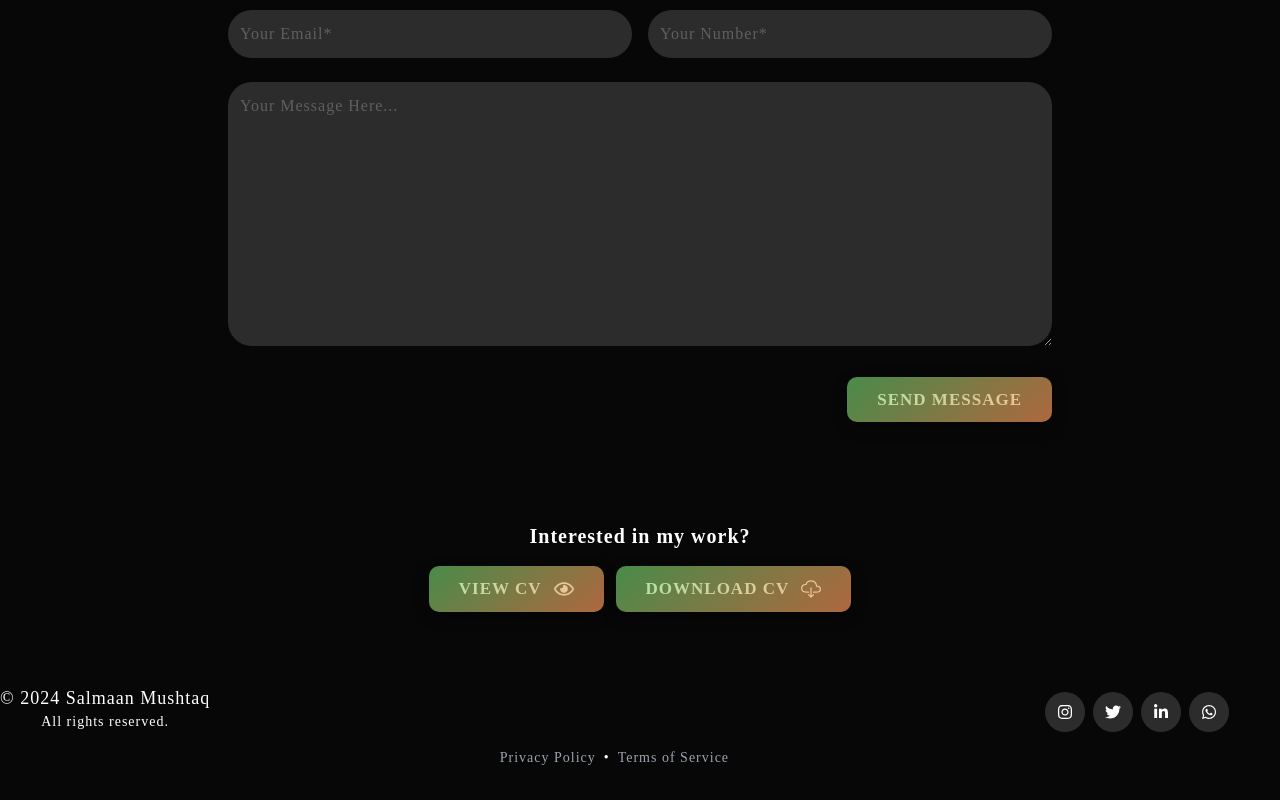
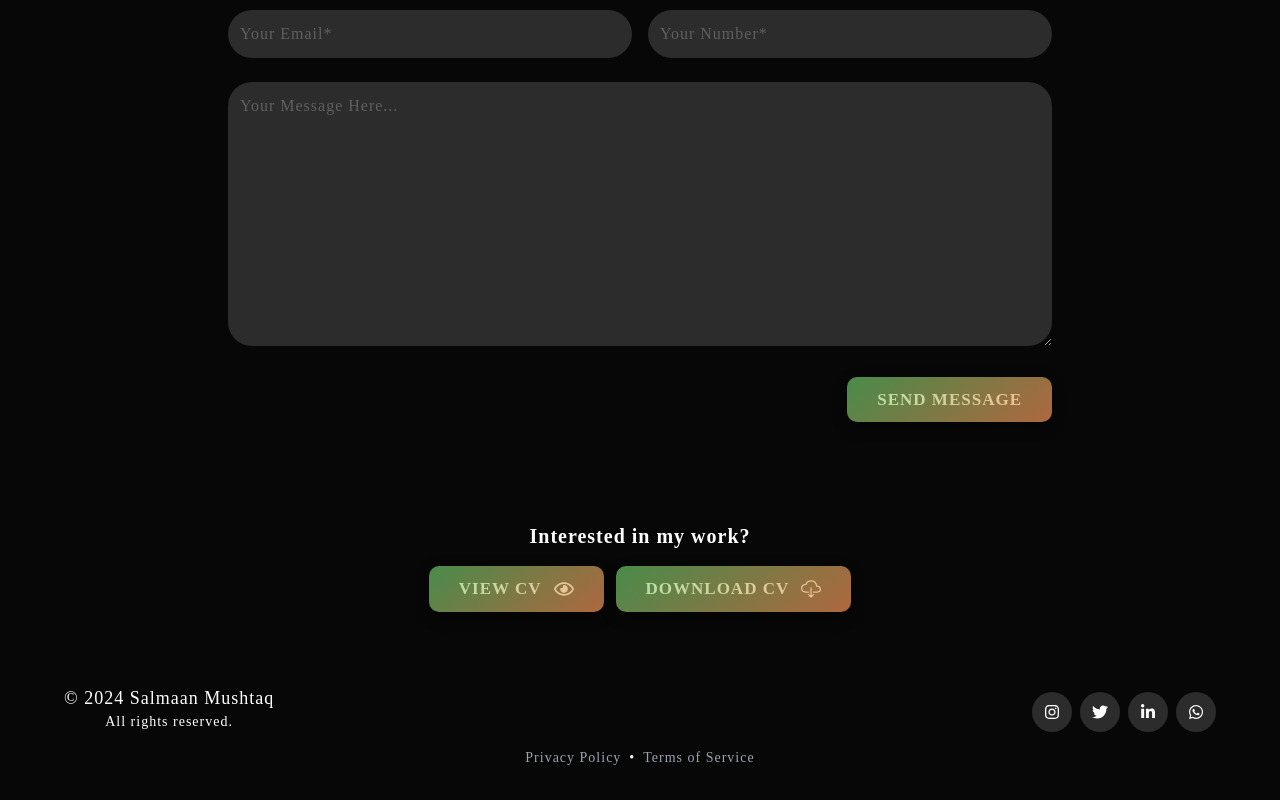
Before and after one commit to SalmaanMushtaq/leafSheet, a React (Vite) app: page /contact in a window 1280 px wide. Shown: the part 1441-2241 px from the top of the page. Built offline with nearby package versions, Linux system fonts and the light colour scheme.

Commit message:
footer styling fixed

```diff
--- a/package.json
+++ b/package.json
@@ -13,6 +13,7 @@
   },
   "dependencies": {
     "framer-motion": "^11.0.20",
+    "lucide": "^0.453.0",
     "react": "^18.2.0",
     "react-dom": "^18.2.0",
     "react-icons": "^5.0.1",
--- a/src/components/Footer.jsx
+++ b/src/components/Footer.jsx
@@ -13,7 +13,7 @@ function Footer() {
   const [terms, setTerms] = useState(false);
   const [privacy, setPrivacy] = useState(false);
 
-  // Funnction to handle Terms
+  // Function to handle Terms
   const handleTerms = () => {
     setTerms(!terms);
     setPrivacy(false);
@@ -26,8 +26,8 @@ function Footer() {
   };
 
   return (
-    <footer className="mt-auto text-center py-8 w-[96vw]">
-      <div className="container mx-auto flex flex-col lg:flex-row justify-between items-center">
+    <footer className="container md:px-16 mt-auto text-center py-8">
+      <div className=" mx-auto flex flex-col md:flex-row justify-between items-center">
         <div className="text-lg">
           <p>&copy; {date} Salmaan Mushtaq</p>
           <p className="text-sm">All rights reserved.</p>
@@ -66,40 +66,6 @@ function Footer() {
             <FaWhatsapp className="bg-background socialSvg whatsappSvg" />
           </a>
         </div>
-        {/* <div className="flex gap-4 mt-4 lg:mt-0">
-          <a
-            className="text-white hover:text-gray-300"
-            href="https://www.instagram.com/salmaan4746"
-            target="_blank"
-            rel="noopener noreferrer"
-          >
-            <FaInstagram className="text-xl" />
-          </a>
-          <a
-            className="text-white hover:text-gray-300"
-            href="https://twitter.com/your-twitter-profile"
-            target="_blank"
-            rel="noopener noreferrer"
-          >
-            <FaTwitter className="text-xl" />
-          </a>
-          <a
-            className="text-white hover:text-gray-300"
-            href="https://www.linkedin.com/in/salmaan-mushtaq-5b4998242"
-            target="_blank"
-            rel="noopener noreferrer"
-          >
-            <FaLinkedinIn className="text-xl" />
-          </a>
-          <a
-            className="text-white hover:text-gray-300"
-            href="https://wa.me/+917006172734"
-            target="_blank"
-            rel="noopener noreferrer"
-          >
-            <FaWhatsapp className="text-xl" />
-          </a>
-        </div> */}
       </div>
       <div className="text-center text-sm mt-4">
         <a
```
Also changed, not shown: 1 other file (tests, documents, lock files or other folders).
